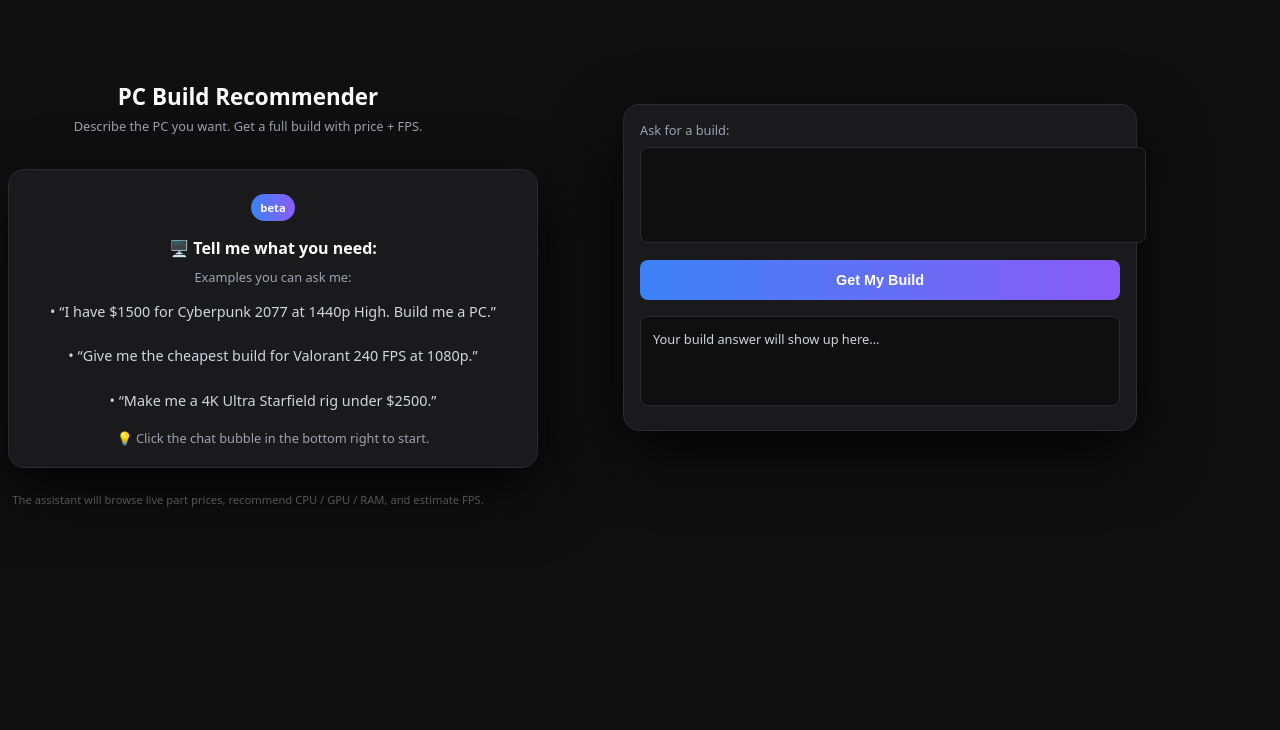
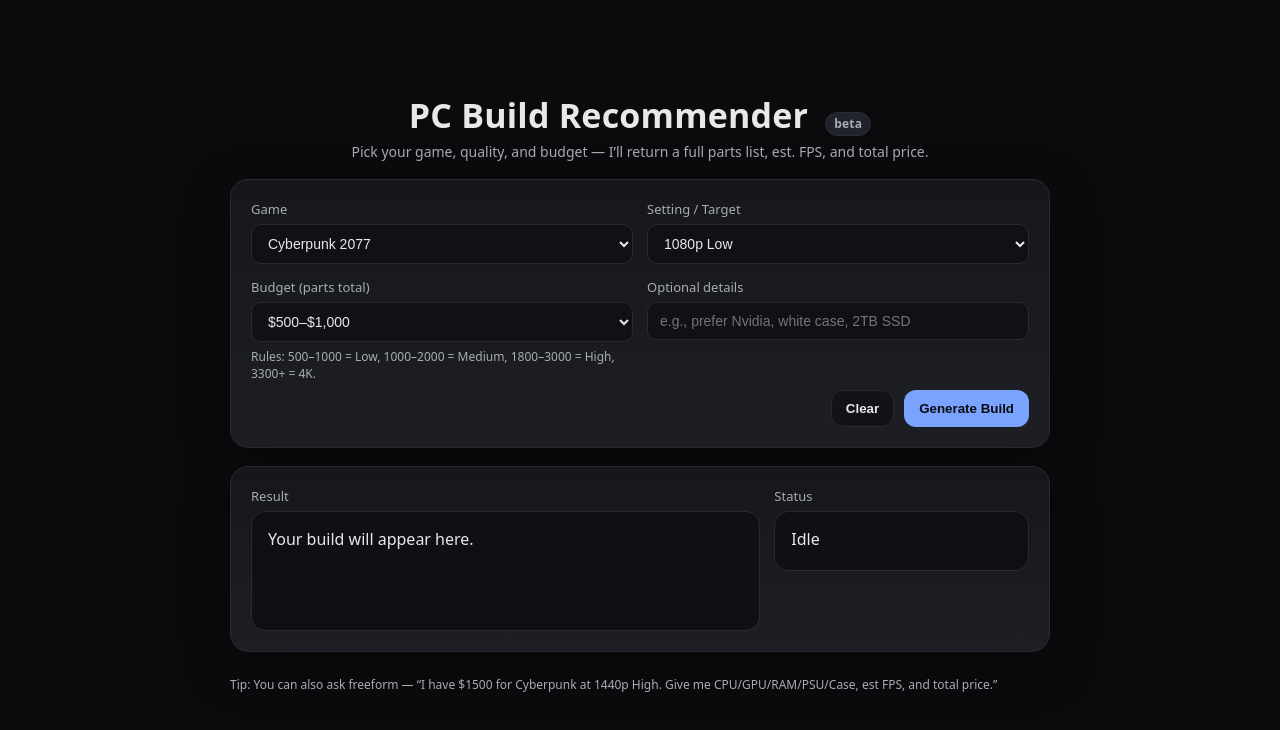
Before and after one commit to aadhiarun212-cyber/pc-builder-site, a plain HTML site: page index.html in a window 1280 px wide. Drawn offline with Linux system fonts and the light colour scheme.

Commit message:
Point to Render and use POST

```diff
--- a/index.html
+++ b/index.html
@@ -2,251 +2,310 @@
 <html lang="en">
 <head>
   <meta charset="UTF-8" />
+  <meta name="viewport" content="width=device-width, initial-scale=1" />
   <title>PC Build Recommender</title>
   <style>
-    /* Page background + layout */
-    body {
-      background-color: #0f0f10;
-      color: #ffffff;
-      font-family: system-ui, -apple-system, BlinkMacSystemFont, "Segoe UI", Roboto, sans-serif;
-      display: flex;
-      justify-content: center;
-      align-items: flex-start;
-      min-height: 100vh;
-      padding-top: 4rem;
-      text-align: center;
+    :root {
+      --bg: #0b0b0d;
+      --text: #e8e8ea;
+      --muted: #a8acb3;
+      --card: #16171a;
+      --card-2: #1d1f24;
+      --accent: #7aa2ff;
+      --border: #272a31;
+      --success: #1db954;
+      --warn: #ffcc00;
+      --error: #ff5c5c;
     }
 
-    /* Wrapper so it doesn't get super wide on big monitors */
-    .container {
-      max-width: 480px;
-      width: 100%;
-      display: flex;
-      flex-direction: column;
-      gap: 1.5rem;
+    * { box-sizing: border-box; }
+    html, body { height: 100%; }
+    body {
+      margin: 0;
+      background: var(--bg);
+      color: var(--text);
+      font-family: ui-sans-serif, system-ui, -apple-system, Segoe UI, Roboto, Helvetica, Arial, "Apple Color Emoji","Segoe UI Emoji";
+      display: grid;
+      place-items: center;
+      padding: 24px;
     }
 
-    /* Top heading section */
-    .header-block h1 {
-      font-size: 1.4rem;
-      font-weight: 600;
-      color: #fff;
-      margin-bottom: 0.5rem;
-      display: flex;
-      flex-direction: column;
-      line-height: 1.3rem;
+    .wrap {
+      width: 100%;
+      max-width: 820px;
+      display: grid;
+      gap: 18px;
     }
 
-    .header-block h1 .tagline {
-      font-size: 0.8rem;
-      font-weight: 500;
-      color: #9ca3af; /* gray */
-      margin-top: 0.6rem;
-      line-height: 1.2rem;
+    .title {
+      text-align: center;
+      line-height: 1.2;
+    }
+    .title h1 {
+      margin: 0 0 8px 0;
+      font-size: clamp(24px, 3vw, 34px);
+      font-weight: 700;
+      letter-spacing: .2px;
+    }
+    .title p {
+      margin: 0;
+      color: var(--muted);
+      font-size: 14px;
     }
 
-    /* Card box under heading */
     .card {
-      background-color: #1a1a1d;
-      border: 1px solid #2a2a2f;
-      border-radius: 16px;
-      width: 100%;
-      padding: 1.5rem 1.5rem 1.25rem;
-      box-shadow: 0 24px 64px rgba(0,0,0,0.8);
+      background: linear-gradient(180deg, var(--card), var(--card-2));
+      border: 1px solid var(--border);
+      border-radius: 18px;
+      box-shadow: 0 15px 50px rgba(0,0,0,.35);
+      padding: 20px;
     }
 
-    /* "beta" pill */
+    .grid {
+      display: grid;
+      gap: 14px;
+      grid-template-columns: 1fr;
+    }
+    @media (min-width: 720px) {
+      .grid {
+        grid-template-columns: repeat(2, 1fr);
+      }
+    }
+
+    label {
+      display: block;
+      font-size: 13px;
+      color: var(--muted);
+      margin-bottom: 6px;
+    }
+
+    select, input[type="text"] {
+      width: 100%;
+      background: #0f1115;
+      color: var(--text);
+      border: 1px solid var(--border);
+      border-radius: 10px;
+      padding: 10px 12px;
+      outline: none;
+      font-size: 14px;
+    }
+    select:focus, input[type="text"]:focus {
+      border-color: var(--accent);
+      box-shadow: 0 0 0 3px rgba(122,162,255,.15);
+    }
+
+    .actions {
+      display: flex;
+      gap: 10px;
+      justify-content: flex-end;
+      margin-top: 8px;
+    }
+    button {
+      appearance: none;
+      border: 1px solid var(--border);
+      border-radius: 12px;
+      padding: 10px 14px;
+      background: #111318;
+      color: var(--text);
+      font-weight: 600;
+      cursor: pointer;
+    }
+    button.primary {
+      background: var(--accent);
+      color: #0a0b0e;
+      border-color: transparent;
+    }
+    button:disabled {
+      opacity: .6;
+      cursor: not-allowed;
+    }
+
+    .hint {
+      font-size: 12px;
+      color: var(--muted);
+      margin-top: 6px;
+    }
+
+    .result {
+      background: #0e1014;
+      border: 1px solid var(--border);
+      border-radius: 14px;
+      padding: 16px;
+      min-height: 120px;
+      white-space: pre-wrap;
+      line-height: 1.4;
+    }
+
     .badge {
       display: inline-block;
-      background: linear-gradient(90deg,#3b82f6,#8b5cf6);
-      color: white;
-      font-size: 0.7rem;
-      font-weight: 600;
-      padding: 0.4rem 0.6rem;
+      font-size: 12px;
+      padding: 4px 8px;
       border-radius: 999px;
-      margin-bottom: 1rem;
+      background: #21232a;
+      border: 1px solid var(--border);
+      color: var(--muted);
+      margin-left: 8px;
     }
 
-    .card h2 {
-      font-size: 1rem;
-      font-weight: 600;
-      color: #fff;
-      margin: 0 0 0.75rem 0;
-      line-height: 1.4rem;
-      display: flex;
-      flex-direction: column;
-      gap: 0.4rem;
+    .row {
+      display: grid;
+      gap: 14px;
+      grid-template-columns: 1fr;
     }
-
-    /* Instruction text */
-    .card p {
-      font-size: 0.9rem;
-      line-height: 1.4rem;
-      color: #d1d5db;
-      margin: 0 0 1rem 0;
+    @media (min-width: 720px) {
+      .row {
+        grid-template-columns: 2fr 1fr;
+      }
     }
-
-    /* Hint footer inside card */
-    .hint {
-      font-size: 0.8rem;
-      color: #9ca3af;
-      margin-top: 0.75rem;
-    }
-
-    .hint span {
-      color: #facc15; /* yellow for icon text */
-    }
-
-    /* Footer note under card */
-    .footer-note {
-      font-size: 0.7rem;
-      color: #555;
-      text-align: center;
-      line-height: 1rem;
-    }
-
   </style>
 </head>
-
 <body>
-  <div class="container">
-
-    <!-- Top headline / hero -->
-    <div class="header-block">
-      <h1>
-        <span>PC Build Recommender</span>
-        <span class="tagline">Describe the PC you want. Get a full build with price + FPS.</span>
-      </h1>
+  <div class="wrap">
+    <div class="title">
+      <h1>PC Build Recommender <span class="badge">beta</span></h1>
+      <p>Pick your game, quality, and budget — I’ll return a full parts list, est. FPS, and total price.</p>
     </div>
 
-    <!-- Main card -->
     <div class="card">
-      <div class="badge">beta</div>
+      <div class="grid">
+        <div>
+          <label for="game">Game</label>
+          <select id="game">
+            <option>Cyberpunk 2077</option>
+            <option>Valorant</option>
+            <option>CS2</option>
+            <option>Overwatch 2</option>
+            <option>Apex Legends</option>
+            <option>Fortnite</option>
+            <option>Rocket League</option>
+            <option>Skate</option>
+            <option>Minecraft</option>
+            <option>Roblox</option>
+          </select>
+        </div>
 
-      <h2>
-        🖥️ Tell me what you need:
-        <span style="font-weight:500; color:#9ca3af; font-size:0.8rem;">
-          Examples you can ask me:
-        </span>
-      </h2>
+        <div>
+          <label for="setting">Setting / Target</label>
+          <select id="setting">
+            <option>1080p Low</option>
+            <option>1080p Medium</option>
+            <option>1080p High</option>
+            <option>1440p High</option>
+            <option>1440p Ultra</option>
+            <option>4K High</option>
+            <option>4K Ultra</option>
+          </select>
+        </div>
 
-      <p>
-        • “I have $1500 for Cyberpunk 2077 at 1440p High. Build me a PC.”<br/><br/>
-        • “Give me the cheapest build for Valorant 240 FPS at 1080p.”<br/><br/>
-        • “Make me a 4K Ultra Starfield rig under $2500.”
-      </p>
+        <div>
+          <label for="budget">Budget (parts total)</label>
+          <select id="budget">
+            <option>$500–$1,000</option>
+            <option>$1,000–$1,500</option>
+            <option>$1,500–$2,000</option>
+            <option>$2,000–$3,000</option>
+            <option>$3,000+</option>
+          </select>
+          <div class="hint">Rules: 500–1000 = Low, 1000–2000 = Medium, 1800–3000 = High, 3300+ = 4K.</div>
+        </div>
 
-      <div class="hint">
-        <span>💡</span> Click the chat bubble in the bottom right to start.
+        <div>
+          <label for="extras">Optional details</label>
+          <input id="extras" type="text" placeholder="e.g., prefer Nvidia, white case, 2TB SSD" />
+        </div>
+      </div>
+
+      <div class="actions">
+        <button id="clearBtn">Clear</button>
+        <button id="goBtn" class="primary">Generate Build</button>
       </div>
     </div>
 
-    <div class="footer-note">
-      The assistant will browse live part prices, recommend CPU / GPU / RAM, and estimate FPS.
+    <div class="card">
+      <div class="row">
+        <div>
+          <label>Result</label>
+          <div id="result" class="result">Your build will appear here.</div>
+        </div>
+        <div>
+          <label>Status</label>
+          <div id="status" class="result" style="min-height: 60px;">Idle</div>
+        </div>
+      </div>
     </div>
 
-  </div>
-
-  <!-- Custom PC Builder input and response box -->
-  <div style="
-    background-color:#1a1a1d;
-    border:1px solid #2a2a2f;
-    border-radius:16px;
-    max-width:480px;
-    width:100%;
-    margin:2rem auto 0;
-    padding:1rem 1rem 1.5rem;
-    box-shadow:0 24px 64px rgba(0,0,0,0.8);
-    text-align:left;
-    color:#fff;
-    ">
-
-    <div style="font-size:0.8rem; color:#9ca3af; margin-bottom:0.5rem;">
-      Ask for a build:
-    </div>
-
-    <textarea
-      id="userInput"
-      style="
-        width:100%;
-        background-color:#0f0f10;
-        color:#fff;
-        border:1px solid #2a2a2f;
-        border-radius:8px;
-        padding:0.75rem;
-        font-size:0.9rem;
-        line-height:1.3rem;
-        resize:none;
-        height:70px;
-        "
-      placeholder="Example: I have $1500 for Cyberpunk 2077 at 1440p High. Build me a PC with FPS and total price.">
-    </textarea>
-
-    <button
-      id="sendBtn"
-      style="
-        margin-top:0.75rem;
-        width:100%;
-        background:linear-gradient(90deg,#3b82f6,#8b5cf6);
-        border:none;
-        border-radius:8px;
-        color:#fff;
-        font-weight:600;
-        font-size:0.9rem;
-        padding:0.75rem;
-        cursor:pointer;
-      "
-    >
-      Get My Build
-    </button>
-
-    <div id="answerBox"
-      style="
-        margin-top:1rem;
-        background-color:#0f0f10;
-        border:1px solid #2a2a2f;
-        border-radius:8px;
-        padding:0.75rem;
-        font-size:0.8rem;
-        line-height:1.3rem;
-        color:#d1d5db;
-        white-space:pre-wrap;
-        min-height:4rem;
-      "
-    >Your build answer will show up here...</div>
+    <p class="hint">Tip: You can also ask freeform — “I have $1500 for Cyberpunk at 1440p High. Give me CPU/GPU/RAM/PSU/Case, est FPS, and total price.”</p>
   </div>
 
   <script>
-    async function askForBuild() {
-      const msg = document.getElementById('userInput').value.trim();
-      if (!msg) return;
+    // ⛳️ Replace with your actual Render API base URL (no trailing slash)
+    const API_BASE = "https://pc-builder-site.onrender.com";
 
-      // show loading state
-      const answerBox = document.getElementById('answerBox');
-      answerBox.textContent = "Working on it... (fetching game requirements, prices, FPS)";
+    const gameEl = document.getElementById('game');
+    const settingEl = document.getElementById('setting');
+    const budgetEl = document.getElementById('budget');
+    const extrasEl = document.getElementById('extras');
+    const goBtn = document.getElementById('goBtn');
+    const clearBtn = document.getElementById('clearBtn');
+    const outEl = document.getElementById('result');
+    const statusEl = document.getElementById('status');
+
+    function makePrompt() {
+      const game = gameEl.value;
+      const setting = settingEl.value;
+      const budget = budgetEl.value;
+      const extras = (extrasEl.value || '').trim();
+
+      return `Build me a gaming PC for ${game} at ${setting}.
+Budget: ${budget}.
+Classify budget rules: 500–1000 = Low, 1000–2000 = Medium, 1800–3000 = High, 3300+ = 4K.
+Return a neat list with: CPU, GPU, RAM (GB), Storage, PSU, Case, Est FPS for that game/setting, and Total price in USD.
+${extras ? "Preferences: " + extras : ""}`;
+    }
+
+    async function askBackend(message) {
+      const url = API_BASE + "/ask";
+      const resp = await fetch(url, {
+        method: "POST",
+        headers: { "Content-Type": "application/json" },
+        body: JSON.stringify({ message })
+      });
+
+      if (!resp.ok) {
+        const fallback = await resp.text().catch(() => "");
+        throw new Error(`Request failed (${resp.status}). ${fallback}`);
+      }
+      const data = await resp.json();
+      return (data && (data.answer || data.result || JSON.stringify(data)));
+    }
+
+    async function onGenerate() {
+      const prompt = makePrompt();
+      outEl.textContent = "";
+      statusEl.textContent = "Working…";
+      goBtn.disabled = true;
 
       try {
-const res = await fetch("https://pc-builder-site.onrender.com/ask", {
-  method: "POST",
-  headers: { "Content-Type": "application/json" },
-  body: JSON.stringify({ message: msg })
-});
-
-
-        const data = await res.json();
-        if (data.answer) {
-          answerBox.textContent = data.answer;
-        } else if (data.error) {
-          answerBox.textContent = "Error: " + data.error;
-        } else {
-          answerBox.textContent = "Unexpected response.";
-        }
+        const answer = await askBackend(prompt);
+        outEl.textContent = answer;
+        statusEl.textContent = "Done";
       } catch (err) {
-        answerBox.textContent = "Request failed. Is the server.py (uvicorn) running?";
+        outEl.textContent = "";
+        statusEl.textContent = "Error";
+        alert(err.message);
+      } finally {
+        goBtn.disabled = false;
       }
     }
 
-    document.getElementById('sendBtn').addEventListener('click', askForBuild);
+    function onClear() {
+      extrasEl.value = "";
+      outEl.textContent = "Your build will appear here.";
+      statusEl.textContent = "Idle";
+    }
+
+    goBtn.addEventListener('click', onGenerate);
+    clearBtn.addEventListener('click', onClear);
   </script>
 </body>
 </html>
```
